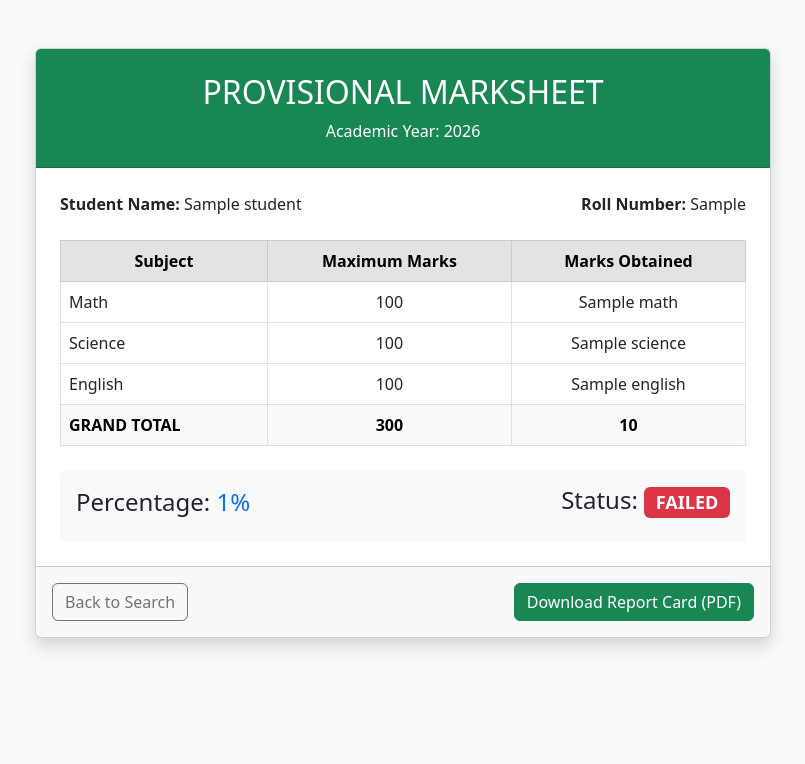
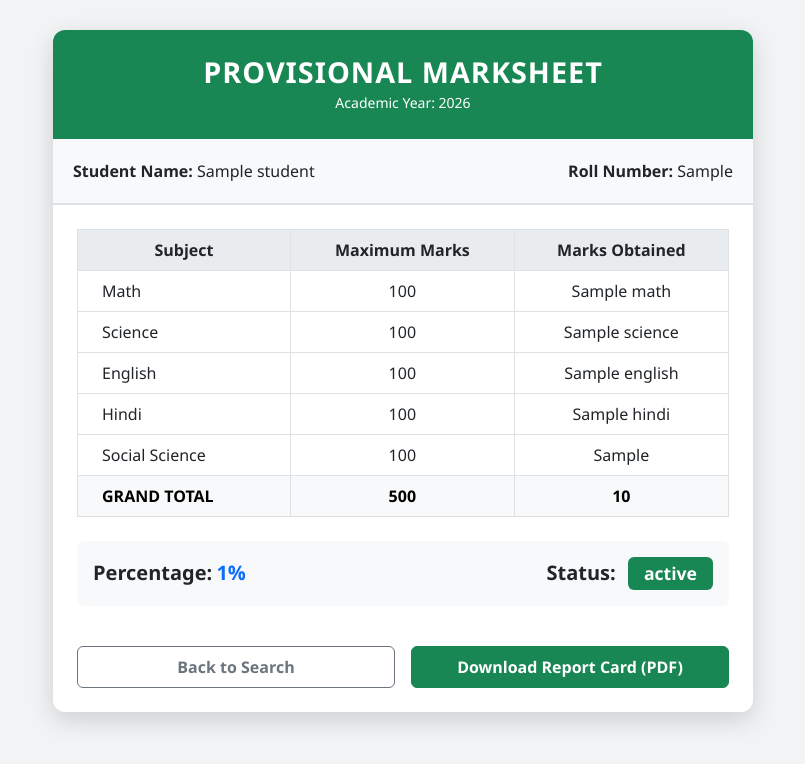
Before and after one commit to akkiaku93-tech/Smart-score-, a Flask app: template templates/result.html in a window 1280 px wide. Shown: the top 764 px of the page, without its empty margins (237-1042 px from the left). Run offline with Flask 3, Linux system fonts and the light colour scheme; the template is opened without the code that fills it: most values are stand-ins (such as "Sample title", 1, 10 or a date in 2020).

Commit message:
Update result.html

```diff
--- a/templates/result.html
+++ b/templates/result.html
@@ -3,44 +3,44 @@
 <head>
     <meta charset="UTF-8">
     <meta name="viewport" content="width=device-width, initial-scale=1.0">
-    <title>Report Card - {{ student.name }}</title>
+    <title>Provisional Marksheet</title>
     <link href="https://cdn.jsdelivr.net/npm/bootstrap@5.3.0/dist/css/bootstrap.min.css" rel="stylesheet">
     <style>
-        /* प्रिंट लेते वक्त बटन को छुपाने के लिए CSS */
+        body { background-color: #f1f3f5; font-family: 'Segoe UI', Tahoma, Geneva, Verdana, sans-serif; }
+        .marksheet-container { max-width: 700px; margin: 30px auto; background: white; border-radius: 12px; box-shadow: 0 8px 24px rgba(0,0,0,0.15); overflow: hidden; }
+        .header-banner { background-color: #198754; color: white; text-align: center; padding: 25px; }
+        .header-banner h1 { margin: 0; font-size: 1.8rem; letter-spacing: 1px; font-weight: bold; }
+        .info-section { background: #f8f9fa; padding: 20px; border-bottom: 2px solid #dee2e6; }
+        .table th { background-color: #e9ecef; }
+        .badge-status { font-size: 1.1rem; padding: 8px 16px; }
+
+        /* सुपर लॉजिक: प्रिंट या PDF डाउनलोड करते समय बटनों को पूरी तरह छुपाने के लिए */
         @media print {
             .no-print {
-                display: none;
+                display: none !important;
             }
-            .card {
-                border: none !important;
-                box-shadow: none !important;
-            }
+            body { background: white; }
+            .marksheet-container { box-shadow: none; margin: 0; max-width: 100%; }
         }
     </style>
 </head>
-<body class="bg-light">
-    <div class="container mt-5">
-        <div class="row justify-content-center">
-            <div class="col-md-8">
-                <div class="card shadow">
-                    <div class="card-header bg-success text-white text-center py-4">
-                        <h2>PROVISIONAL MARKSHEET</h2>
-                        <p class="mb-0">Academic Year: 2026</p>
+<body>
+    <div class="marksheet-container">
+        <div class="header-banner">
+            <h1>PROVISIONAL MARKSHEET</h1>
+            <small>Academic Year: 2026</small>
         </div>
-                    <div class="card-body p-4">
-                        <!-- स्टूडेंट इन्फो -->
-                        <div class="row mb-4">
-                            <div class="col-6">
-                                <strong>Student Name:</strong> {{ student.name }}
-                            </div>
-                            <div class="col-6 text-end">
-                                <strong>Roll Number:</strong> {{ student.roll_no }}
+
+        <div class="info-section">
+            <div class="row">
+                <div class="col-6"><strong>Student Name:</strong> {{ student.name }}</div>
+                <div class="col-6 text-end"><strong>Roll Number:</strong> {{ student.roll_no }}</div>
             </div>
         </div>
 
-                        <!-- मार्क्स टेबल -->
-                        <table class="table table-bordered text-center">
-                            <thead class="table-secondary">
+        <div class="p-4">
+            <table class="table table-bordered text-center align-middle">
+                <thead>
                     <tr>
                         <th>Subject</th>
                         <th>Maximum Marks</th>
@@ -49,46 +49,59 @@
                 </thead>
                 <tbody>
                     <tr>
-                                    <td class="text-start">Math</td>
+                        <td class="text-start ps-4">Math</td>
                         <td>100</td>
                         <td>{{ student.math }}</td>
                     </tr>
                     <tr>
-                                    <td class="text-start">Science</td>
+                        <td class="text-start ps-4">Science</td>
                         <td>100</td>
                         <td>{{ student.science }}</td>
                     </tr>
                     <tr>
-                                    <td class="text-start">English</td>
+                        <td class="text-start ps-4">English</td>
                         <td>100</td>
                         <td>{{ student.english }}</td>
                     </tr>
+                    <tr>
+                        <td class="text-start ps-4">Hindi</td>
+                        <td>100</td>
+                        <td>{{ student.hindi }}</td>
+                    </tr>
+                    <tr>
+                        <td class="text-start ps-4">Social Science</td>
+                        <td>100</td>
+                        <td>{{ student.social_science }}</td>
+                    </tr>
                     <tr class="table-light fw-bold">
-                                    <td class="text-start">GRAND TOTAL</td>
-                                    <td>300</td>
+                        <td class="text-start ps-4">GRAND TOTAL</td>
+                        <td>500</td>
                         <td>{{ student.total }}</td>
                     </tr>
                 </tbody>
             </table>
 
-                        <!-- फाइनल रिजल्ट समरी -->
-                        <div class="mt-4 p-3 bg-light rounded d-flex justify-content-between align-items-center">
-                            <h4>Percentage: <span class="text-primary">{{ student.percentage }}%</span></h4>
-                            <h4>Status:
-                                {% if student.percentage >= 33 %}
-                                    <span class="badge bg-success">PASSED</span>
+            <div class="d-flex justify-content-between align-items-center mt-4 p-3 bg-light rounded">
+                <div>
+                    <span class="fs-5 fw-bold">Percentage:</span>
+                    <span class="fs-5 text-primary fw-bold">{{ student.percentage }}%</span>
+                </div>
+                <div>
+                    <span class="fs-5 fw-bold me-2">Status:</span>
+                    {% if 'FAILED' in student.status %}
+                        <span class="badge bg-danger badge-status">{{ student.status }}</span>
                     {% else %}
-                                    <span class="badge bg-danger">FAILED</span>
+                        <span class="badge bg-success badge-status">{{ student.status }}</span>
                     {% endif %}
-                            </h4>
                 </div>
             </div>
 
-                    <!-- एक्शन्स (सिर्फ वेब पर दिखेंगे, प्रिंट में नहीं) -->
-                    <div class="card-footer d-flex justify-content-between no-print py-3">
-                        <a href="/" class="btn btn-outline-secondary">Back to Search</a>
-                        <button onclick="window.print()" class="btn btn-success">Download Report Card (PDF)</button>
+            <div class="row mt-4 g-3 no-print">
+                <div class="col-6">
+                    <a href="/" class="btn btn-outline-secondary w-100 py-2 fw-bold">Back to Search</a>
                 </div>
+                <div class="col-6">
+                    <button onclick="window.print()" class="btn btn-success w-100 py-2 fw-bold">Download Report Card (PDF)</button>
                 </div>
             </div>
         </div>
```
Lines whose indentation alone changed are shown as unchanged.
